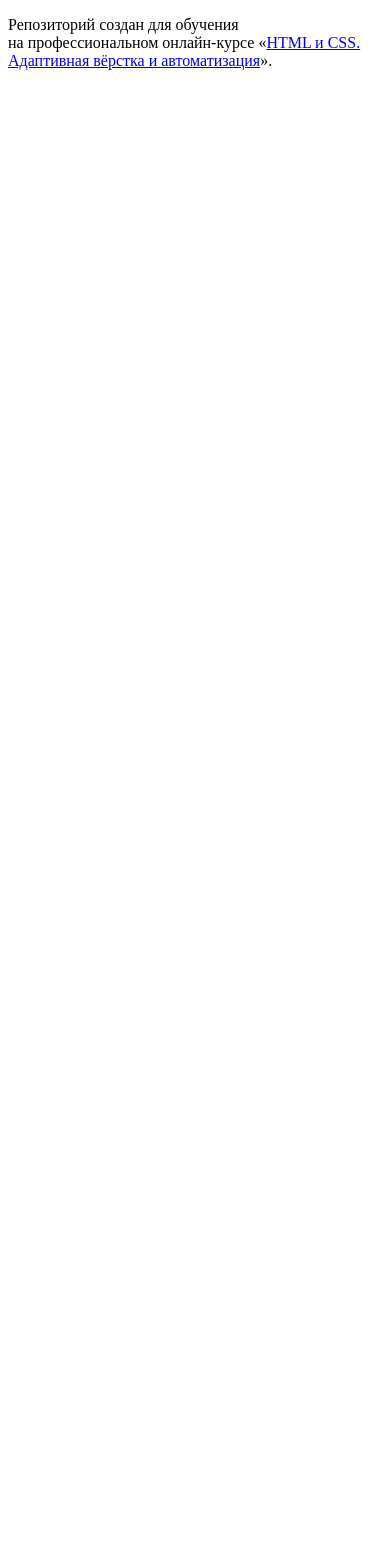
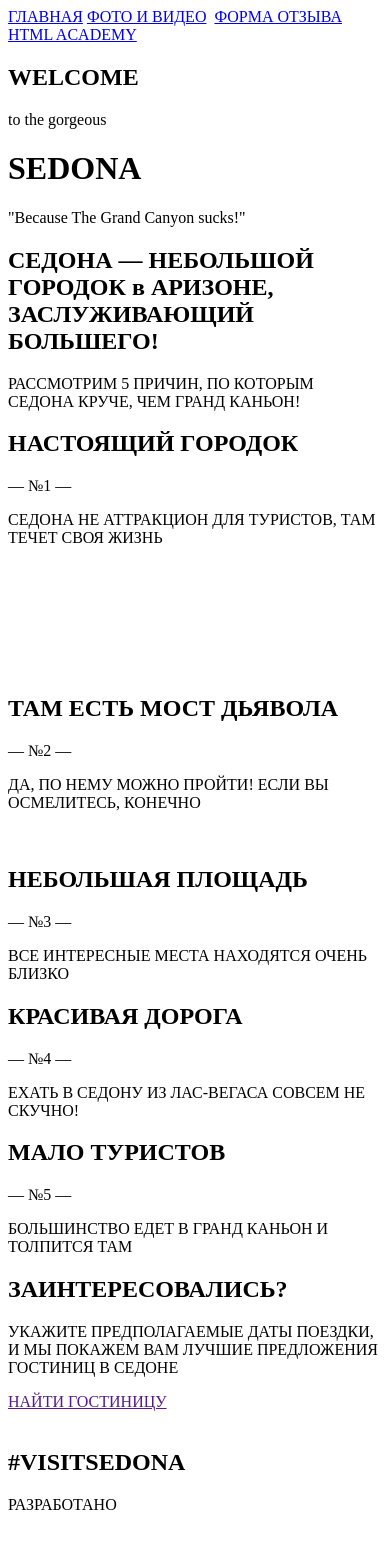
Before and after one commit to AlexandrKhorosh/1669351-sedona-22, a website: page source/index.html in a window 390 px wide. Before the commit the page ends 844 px from the top, so only its background shows below. Drawn offline with Linux system fonts and the light colour scheme.

Commit message:
Разметка главной страницы

```diff
--- a/source/index.html
+++ b/source/index.html
@@ -5,8 +5,106 @@
     <title>HTML Academy: Седона</title>
   </head>
   <body>
-
-    <p>Репозиторий создан для обучения на профессиональном онлайн‑курсе «<a href="https://htmlacademy.ru/intensive/adaptive">HTML и CSS. Адаптивная вёрстка и автоматизация</a>».</p>
-
+    <header class="page-header">
+      <nav class="page-header__item">
+        <a href="#" class="page-header__link">ГЛАВНАЯ</a>
+        <a href="#" class="page-header__link">ФОТО И ВИДЕО</a>
+        <a class="page-header__logo" href="#"><img src="" alt=""></a>
+        <a href="#" class="page-header__link">ФОРМА ОТЗЫВА</a>
+        <a href="#" class="page-header__link">HTML ACADEMY</a>
+        <button class="page-header__burger" style="display: none;"> <! -- отображать только в мобильной версии -->
+        </button>
+        <ul class="page-header__nav mobile-menu" style="display: none;"> <! -- отображать только в мобильной версии -->
+          <li class="mobile-menu__item">
+            <a href="" class="mobile-menu__link">ГЛАВНАЯ</a>
+          </li>
+          <li class="mobile-menu__item">
+            <a href="" class="mobile-menu__link">ФОТО И ВИДЕО</a>
+          </li>
+          <li class="mobile-menu__item">
+            <a href="" class="mobile-menu__link">ФОРМА ОТЗЫВА</a>
+          </li>
+          <li class="mobile-menu__item">
+            <a href="" class="mobile-menu__link">HTML ACADEMY</a>
+          </li>
+        </ul>
+      </nav>
+    </header>
+    <div class="promo">
+      <h2 class="promo__title2">WELCOME</h2> <! -- Судя по фигме здесь SVG, если да то просто заменить на SVG -->
+      <p class="promo__text">to the gorgeous</p> <! -- Судя по фигме здесь SVG, если да то просто заменить на SVG -->
+      <h1 class="promo__title">SEDONA</h1> <! -- Судя по фигме здесь SVG, если да то просто заменить на SVG -->
+      <p class="promo__slogan">"Because The Grand Canyon sucks!"</p> <! -- Судя по фигме здесь SVG, если да то просто заменить на SVG -->
+    </div>
+    <div class="description">
+      <h2 class="description__title">СЕДОНА — НЕБОЛЬШОЙ ГОРОДОК в АРИЗОНЕ, ЗАСЛУЖИВАЮЩИЙ БОЛЬШЕГО!</h2>
+      <p class="description__text">РАССМОТРИМ 5 ПРИЧИН, ПО КОТОРЫМ СЕДОНА КРУЧЕ, ЧЕМ ГРАНД КАНЬОН!</p>
+    </div>
+    <article class="first-reason">
+      <h2 class="first-reason__title">НАСТОЯЩИЙ ГОРОДОК</h2>
+      <p class="first-reason__text">— №1 —</p>
+      <p class="first-reason__text">СЕДОНА НЕ АТТРАКЦИОН ДЛЯ ТУРИСТОВ, ТАМ ТЕЧЕТ СВОЯ ЖИЗНЬ</p>
+      <img src="" alt="" class="first-reason__img">
+      <div class="first-reason__card card">
+        <img src="" alt="">
+        <h2 class="card__title"></h2>
+        <p class="card__text"></p>
+      </div>
+      <div class="first-reason__card card ">
+        <img src="" alt="">
+        <h2 class="card__title"></h2>
+        <p class="card__text"></p>
+      </div>
+      <div class="first-reason__card card">
+        <img src="" alt="">
+        <h2 class="card__title"></h2>
+        <p class="card__text"></p>
+      </div>
+    </article>
+    <article class="second-reason">
+      <h2 class="second-reason__title">ТАМ ЕСТЬ МОСТ ДЬЯВОЛА</h2>
+      <p class="second-reason__text">— №2 —</p>
+      <p class="second-reason__text">ДА, ПО НЕМУ МОЖНО ПРОЙТИ! ЕСЛИ ВЫ ОСМЕЛИТЕСЬ, КОНЕЧНО</p>
+      <img src="" alt="" class="second-reason__img">
+    </article>
+    <div class="other-reasons">
+      <div class="other-reasons__inner">
+        <h2 class="other-reasons__title">НЕБОЛЬШАЯ ПЛОЩАДЬ</h2>
+        <p class="pother-reasons__text">— №3 —</p>
+        <p class="pother-reasons__text">ВСЕ ИНТЕРЕСНЫЕ МЕСТА НАХОДЯТСЯ ОЧЕНЬ БЛИЗКО</p>
+      </div>
+      <div class="other-reasons__inner">
+        <h2 class="other-reasons__title">КРАСИВАЯ ДОРОГА</h2>
+        <p class="pother-reasons__text">— №4 —</p>
+        <p class="pother-reasons__text">ЕХАТЬ В СЕДОНУ ИЗ ЛАС-ВЕГАСА СОВСЕМ НЕ СКУЧНО!</p>
+      </div>
+      <div class="other-reasons__inner">
+        <h2 class="other-reasons__title">МАЛО ТУРИСТОВ</h2>
+        <p class="pother-reasons__text">— №5 —</p>
+        <p class="pother-reasons__text">БОЛЬШИНСТВО ЕДЕТ В ГРАНД КАНЬОН И ТОЛПИТСЯ ТАМ</p>
+      </div>
+    </div>
+    <div class="rervation">
+      <h2 class="reservation__title">ЗАИНТЕРЕСОВАЛИСЬ?</h2>
+      <p class="reservation__text">УКАЖИТЕ ПРЕДПОЛАГАЕМЫЕ ДАТЫ ПОЕЗДКИ, И МЫ ПОКАЖЕМ ВАМ ЛУЧШИЕ ПРЕДЛОЖЕНИЯ ГОСТИНИЦ В СЕДОНЕ</p>
+      <a href="" class="reservation__button">НАЙТИ ГОСТИНИЦУ</a>
+    </div>
+    <div class="map">
+      <img src="" alt="" class="map__mobile">
+      <img src="" alt="" class="map__tablet">
+      <img src="" alt="" class="map__desktop">
+    </div>
+    <footer class="page-footer">
+      <h2 class="page-footer__title">#VISITSEDONA</h2>
+      <div class="page-footer__social">
+        <a href="" class="page-footer__social-link"></a>
+        <a href="" class="page-footer__social-link"></a>
+        <a href="" class="page-footer__social-link"></a>
+      </div>
+      <div class="page-footer__signature sign">
+        <p class="sign__text">РАЗРАБОТАНО</p>
+        <img src="" alt="" class="sign__img">
+      </div>
+    </footer>
   </body>
 </html>
```
